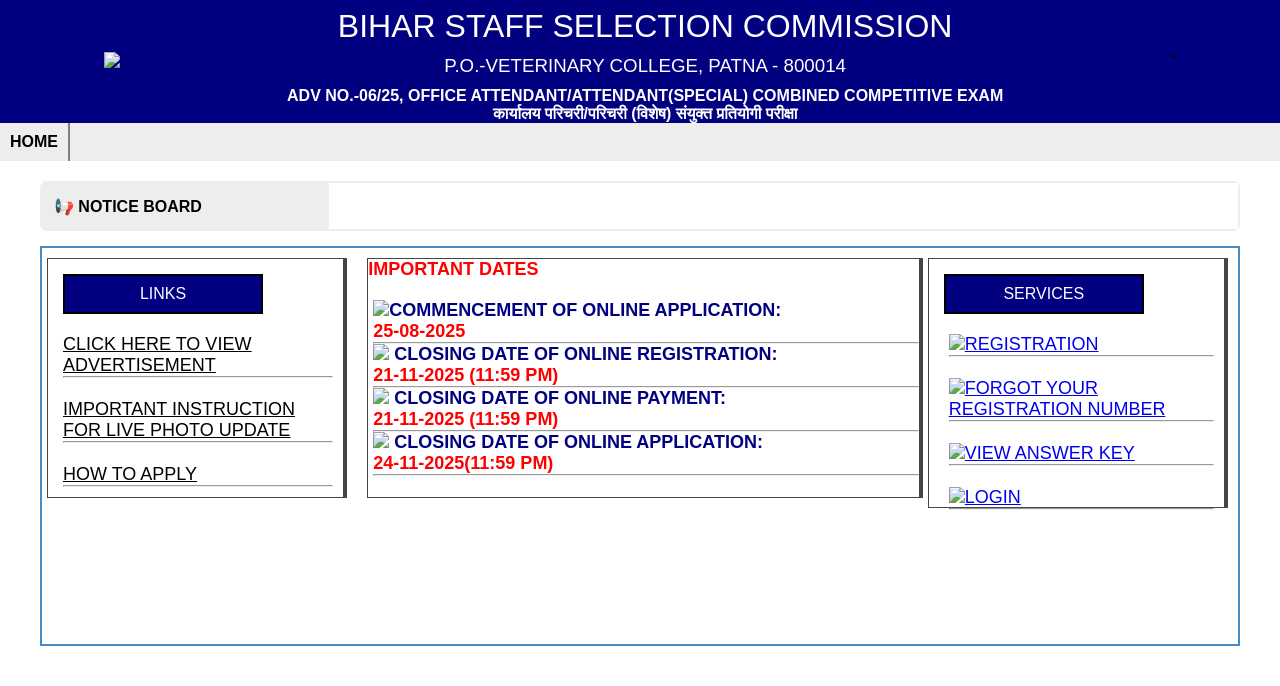
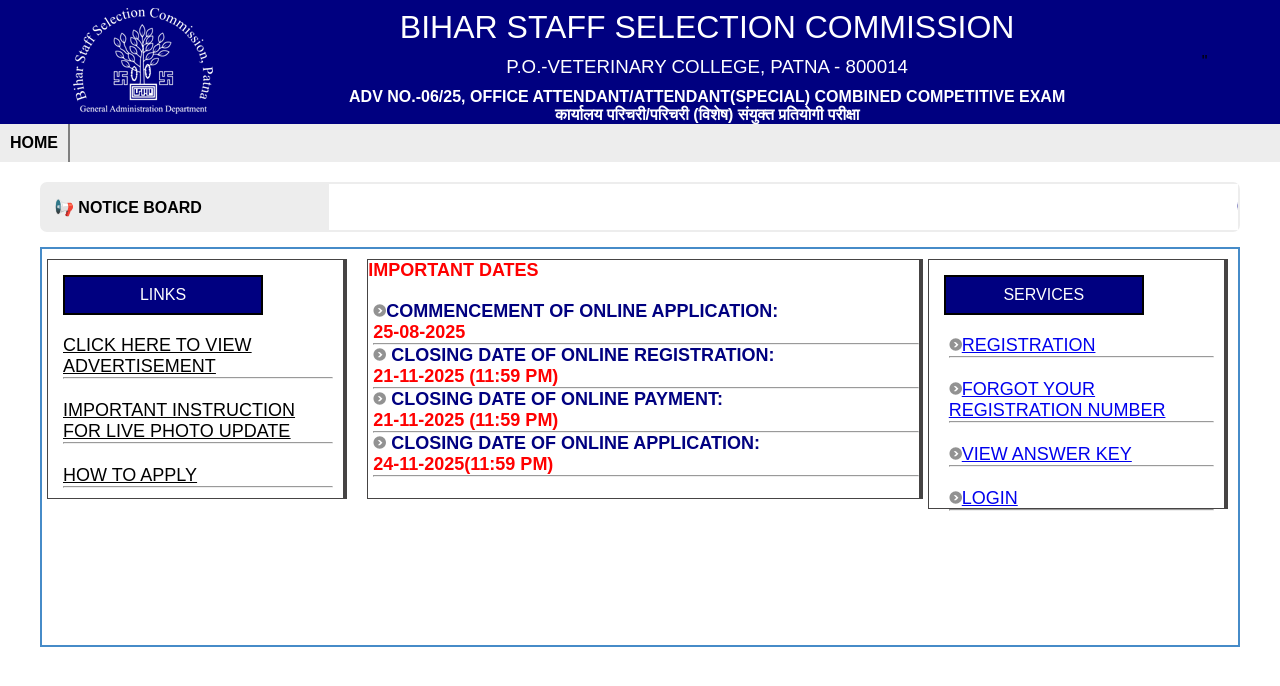
Before and after one commit to rajan1785/bssc_clone, a plain HTML site: page index.html in a window 1280 px wide. Drawn offline with Linux system fonts and the light colour scheme.

Commit message:
Update logo image source and notification section

```diff
--- a/index.html
+++ b/index.html
@@ -165,7 +165,7 @@
 </head>
 <body>
     <div id="header" class="container">
-        <div id="logo"><img src="img/logo.png"> </div>
+        <div id="logo"><img src="logo.png"> </div>
         <div id="head-title">
             <h1 style="margin-bottom: 10px; margin-top: 8px;">BIHAR STAFF SELECTION COMMISSION</h1>
             <h3 style="margin-bottom: 10px;">P.O.-VETERINARY COLLEGE, PATNA - 800014</h3>
@@ -203,10 +203,10 @@
             <div id="dates">
                 <div style="color: red; font-weight: bold;">IMPORTANT DATES</div>
                 <div id="notification" class="imp-dates">
-                    <p><img src="img/arrow_g.jpg">COMMENCEMENT OF ONLINE APPLICATION: <br><span>25-08-2025</span><br><hr>
-                    <img src="img/arrow_g.jpg"> CLOSING DATE OF ONLINE REGISTRATION: <br><span>21-11-2025 (11:59 PM)</span><br><hr>
-                    <img src="img/arrow_g.jpg"> CLOSING DATE OF ONLINE PAYMENT:<br> <span>21-11-2025 (11:59 PM)</span><br><hr>
-                    <img src="img/arrow_g.jpg"> CLOSING DATE OF ONLINE APPLICATION:<br><span>24-11-2025(11:59 PM)</span><br><hr>
+                    <p><img src="arrow_g.jpg">COMMENCEMENT OF ONLINE APPLICATION: <br><span>25-08-2025</span><br><hr>
+                    <img src="arrow_g.jpg"> CLOSING DATE OF ONLINE REGISTRATION: <br><span>21-11-2025 (11:59 PM)</span><br><hr>
+                    <img src="arrow_g.jpg"> CLOSING DATE OF ONLINE PAYMENT:<br> <span>21-11-2025 (11:59 PM)</span><br><hr>
+                    <img src="arrow_g.jpg"> CLOSING DATE OF ONLINE APPLICATION:<br><span>24-11-2025(11:59 PM)</span><br><hr>
                     </p>
                 </div>
             </div>
@@ -214,10 +214,10 @@
                 <div class="rect">SERVICES</div>
                 <div id="notification",class="pdfs">
                     <nav>
-                        <img src="img/arrow_g.jpg"><a href="#" target="_blank">REGISTRATION</a><br><hr><br>
-                        <img src="img/arrow_g.jpg"><a href="#" target="_blank">FORGOT YOUR REGISTRATION NUMBER</a><br><hr><br>
-                        <img src="img/arrow_g.jpg"><a href="#" target="_blank">VIEW ANSWER KEY</u></a><br><hr><br>
-                        <img src="img/arrow_g.jpg"><a href="#" target="_blank">LOGIN</a><br><hr><br>
+                        <img src="arrow_g.jpg"><a href="#" target="_blank">REGISTRATION</a><br><hr><br>
+                        <img src="arrow_g.jpg"><a href="#" target="_blank">FORGOT YOUR REGISTRATION NUMBER</a><br><hr><br>
+                        <img src="arrow_g.jpg"><a href="#" target="_blank">VIEW ANSWER KEY</u></a><br><hr><br>
+                        <img src="arrow_g.jpg"><a href="#" target="_blank">LOGIN</a><br><hr><br>
                     </nav>
                 </div>
             </div>
```
